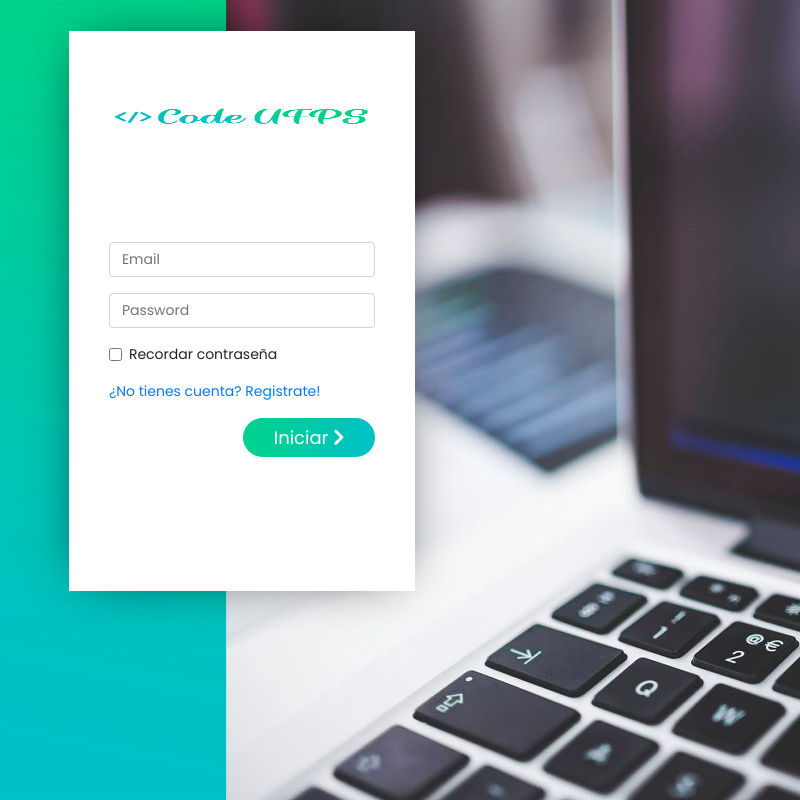
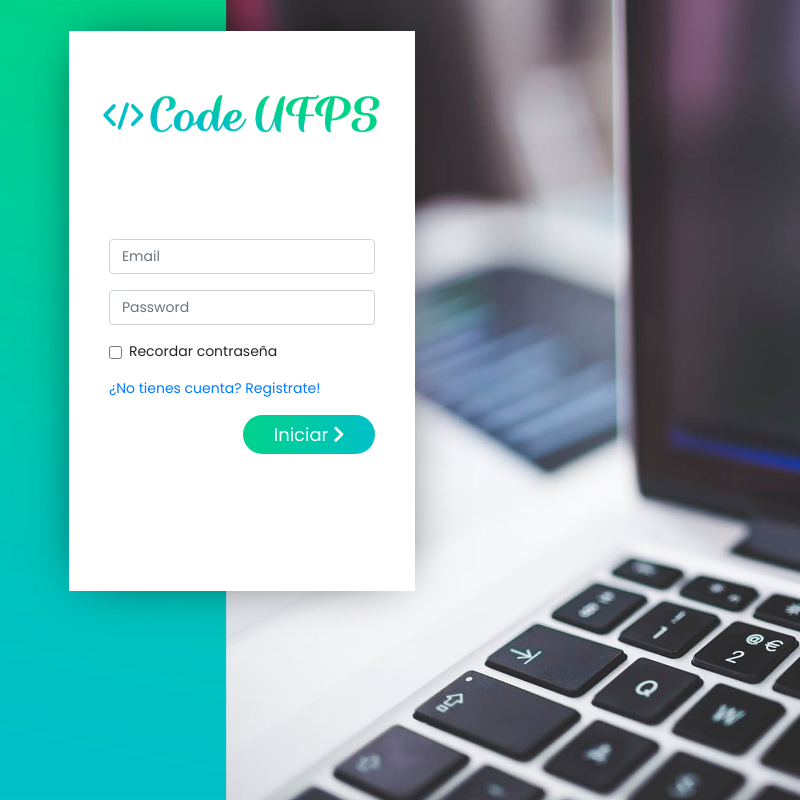
Before and after one commit to GersonJairG/code-ufps-front, an Electron app: page src/views/index.html in a window 800 px wide. Drawn offline with Linux system fonts and the light colour scheme.

Commit message:
solucionando problema de imagenes

```diff
--- a/src/assets/css/login.css
+++ b/src/assets/css/login.css
@@ -16,6 +16,7 @@
 .container-form {
   background: white;
   width: 45%;
+  min-height: 380px;
   height: 70%;
   min-width: 340px;
   max-width: 480px;
--- a/src/views/index.html
+++ b/src/views/index.html
@@ -14,7 +14,7 @@
 <body>
   <div class="container-fluid background-container">
     <div class="container-form">
-      <img src="../assets/img/dashboard/logo_color.png" width="300" height="50" class="d-inline-block align-top" alt="">
+      <img src="../assets/img/logo_color.png" width="290" height="45" class="d-inline-block align-top" alt="">
       <div class="form-signin">
         <div class="form-group">
           <input type="email" class="form-control col-form-label-sm" placeholder="Email">
```
Also changed, not shown: package.json (+4 -3 lines), src/views/dashboard.html (+1 -1 lines), src/assets/img/dashboard/logo_color.png (deleted), src/assets/img/logo_color.png (added).
